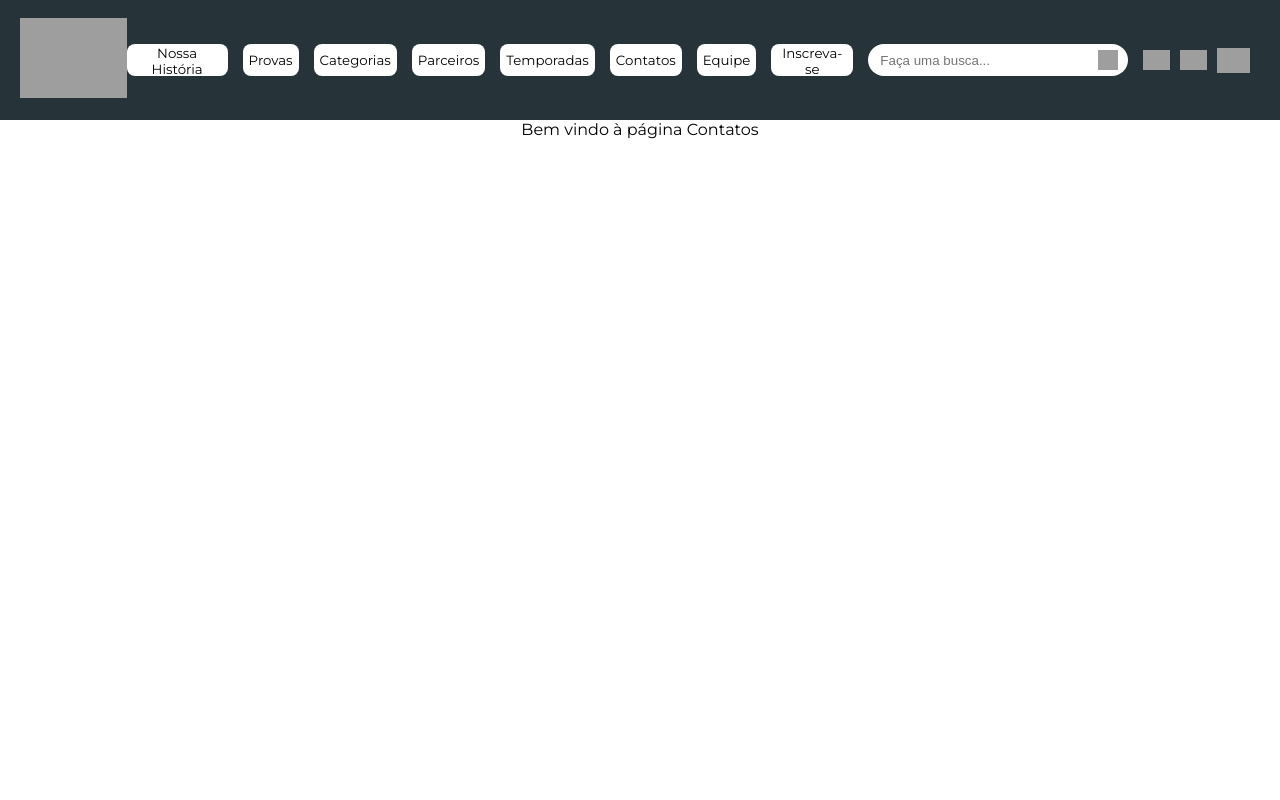
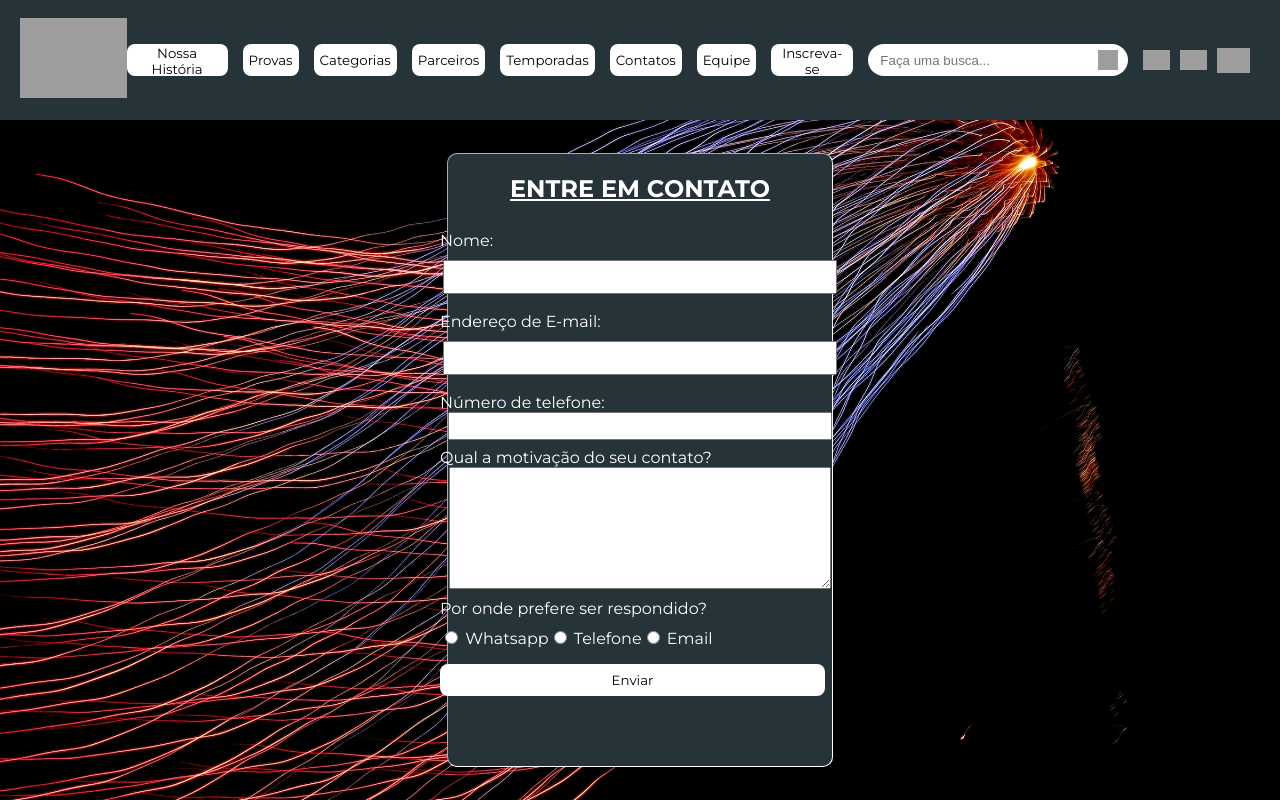
Before and after one commit to Alan-Augusto/Stage, a React (Create React App) app in the folder client/: page /contatos in a window 1280 px wide. Built offline with nearby package versions, Linux system fonts and the light colour scheme; grey boxes are pictures that could not be loaded.

Commit message:
Fim página de contato

```diff
--- a/client/src/pages/contatos/Contatos.css
+++ b/client/src/pages/contatos/Contatos.css
@@ -1,5 +1,75 @@
-.Contatos{
+.contatos {
     display: flex;
     flex-direction: column;
     align-items: center;
+    margin-top: 0px;
+    width: 100vw;
+    height: calc(100vh - 120px);
+    background-image:url("./assets/contacts.jpg");
+    background-size: cover;
+    background-position: center center;
+    background-color: rgba(0, 0, 0, 0.8);
+    background-repeat: no-repeat;
 }
+
+
+h4 {
+   text-align: center;
+}
+
+.form {
+    display: flex;
+    flex-direction: column;
+    background-color: #263439;
+    border: 1px inset white;
+    border-radius: 8px;
+    color: white;
+}
+
+
+
+#envio {
+    margin-top: 20px;
+    height: 25px;
+    width: auto;
+    background-color: #232e31;
+    border: 1px inset white;
+    border-radius: 10px;
+    color: white;
+    cursor: pointer;
+    padding: 5px;
+}
+
+#envio:active {
+    background-color: #263439;
+    box-shadow: 2px 2px 2px rgba(0,0,0,0.5);
+
+}
+
+.contato-dados{
+    margin-top: 8px;
+    display: flex;
+    flex-direction: column;
+    align-items: center;
+    width: 400px;
+    padding: 0 0;
+}
+
+.contato-dados input{
+    margin: 0;
+    padding: 0;
+    width: 95%;
+    height: 3vh;
+}
+
+.contato-dados textarea{
+    margin: 0;
+    padding: 0;
+    width: 95%;
+    height: 15vh;
+}
+
+.contato-dados label{
+    width:100%;
+    margin: 0 0;
+}
--- a/client/src/pages/contatos/Contatos.js
+++ b/client/src/pages/contatos/Contatos.js
@@ -1,18 +1,82 @@
 import React, { useState } from 'react';
 import './Contatos.css'
 import Header from '../../common/Header/Header';
+import Button from '../../common/button/Button';
 
 function Contatos() {
 
+    const [name, setName] = useState("");
+    const [contactMethod, setContactMethod] = useState(""); // Estado para armazenar o método de contato selecionado
 
-return (
-    <div className='Contatos'>
-      <Header/>
+    const whenSubmit = (event) => {
+        event.preventDefault();
 
-      Bem vindo à página Contatos
+        let user = name;
+        if (user.includes(" "))
+            user = user.slice(0, user.indexOf(" "));
 
-    </div>
-  );
+        let contactMessage = "";
+        if (contactMethod === "whatsapp") {
+            contactMessage = "Whatsapp";
+        } else if (contactMethod === "telefone") {
+            contactMessage = "telefone";
+        } else if (contactMethod === "email") {
+            contactMessage = "e-mail";
+        }
+
+        const output = document.querySelector("h4");
+        output.innerText = `Vamos analisar e entrar em contato pelo ${contactMessage}, ${user}!`;
+
+        event.target.reset();
+        setContactMethod(""); // Limpar o método de contato após o envio
+    }
+
+    return (
+        <div className='Inscrição'>
+            <Header />
+            <main className='contatos'>
+                <div className='form'>
+                    <h2 style={{ textDecoration: 'underline' }}>ENTRE EM CONTATO</h2>
+                    <form onSubmit={whenSubmit}>
+                        <div className='contato-dados' id='nome'>
+                            <label>Nome:</label>
+                            <input type='text' onChange={(e) => setName(e.target.value)} required />
+                        </div>
+
+                        <div className='contato-dados' id='email'>
+                            <label> Endereço de E-mail: </label>
+                            <input type='email' required />
+                        </div>
+
+                        <div className='contato-dados' id='telefone'>
+                            <label> Número de telefone: </label>
+                            <input type='tel' required />
+                        </div>
+
+                        <div className='contato-dados' id='motivo'>
+                            <label> Qual a motivação do seu contato? </label>
+                            <textarea />
+                        </div >
+
+                        <label style={{ marginTop: '10px', marginBottom: '-6px' }}> Por onde prefere ser respondido? </label>
+                        <p>
+                            <input type='radio' name='gender' value="whatsapp" onChange={(e) => setContactMethod(e.target.value)} required /> Whatsapp
+                            <input type='radio' name='gender' value="telefone" onChange={(e) => setContactMethod(e.target.value)} required /> Telefone
+                            <input type='radio' name='gender' value="email" onChange={(e) => setContactMethod(e.target.value)} required /> Email
+                        </p>
+
+                        <Button
+                            title='Enviar'
+                            value="Enviar"
+                            click={console.log('clicou')}
+                        />
+
+                    </form>
+                    <h4></h4>
+                </div>
+            </main>
+        </div>
+    );
 }
 
 export default Contatos;
```
Also changed, not shown: client/src/pages/contatos/assets/contacts.jpg (added).
